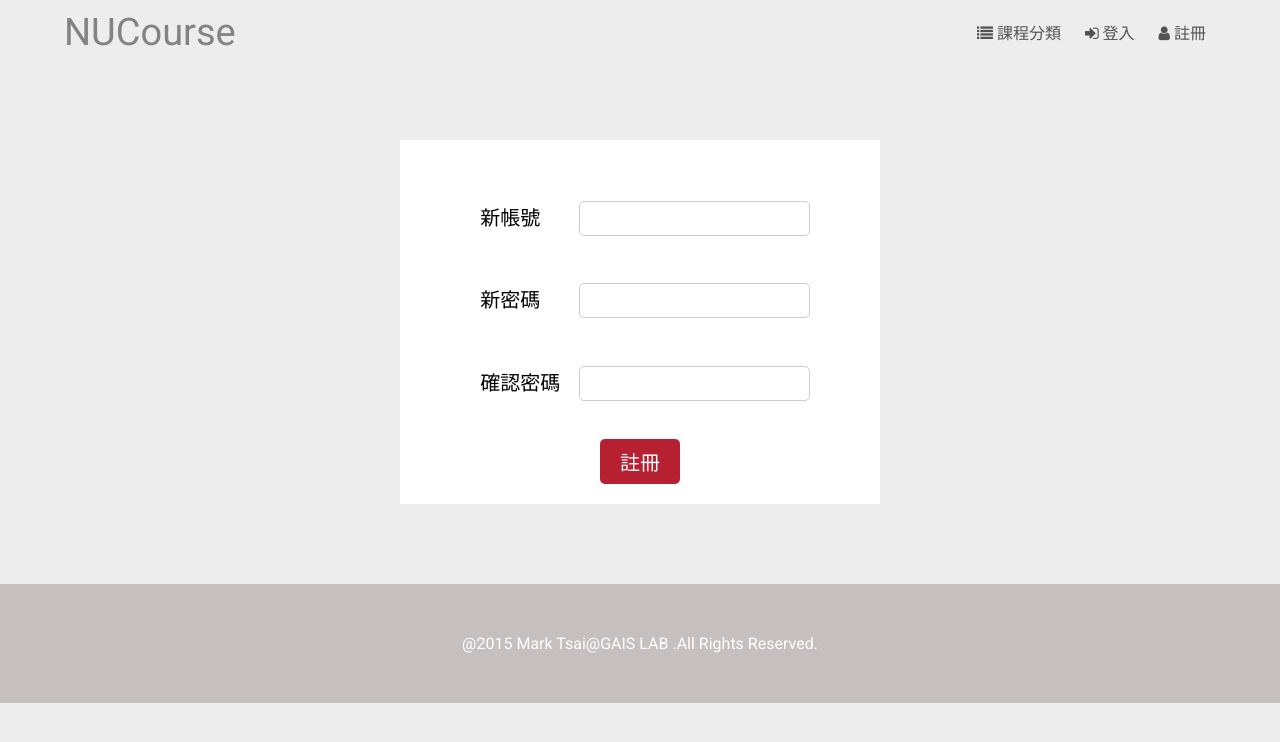
After one commit to domark0721/course, a PHP site: page /register.php in a window 1280 px wide. The commit adds this page. Shown: the top 742 px of the page. Run offline with PHP 8.4, Linux system fonts and the light colour scheme; some libraries are stand-ins or nearby versions.

Commit message:
add userlogin & userRegister

```diff
--- a/css/header.css
+++ b/css/header.css
@@ -45,12 +45,14 @@ html[xmlns] .clearfix {
 
 #headerLogo{
 	float:left;
-	color: #838383;
 	font-size: 38px;
 	display: inline;
 	margin-top: 10px;
 }
-
+#headerLogo a{
+	color: #838383;
+	text-decoration: none;
+}
 #headerBar-nav{
 	float: right;
 	list-style: none;
@@ -66,17 +68,13 @@ html[xmlns] .clearfix {
 	list-style: none;
 }
 
-#headerBar-other:hover{
-	color: #000;
-	/*background-color: rgba(0,0,0,.1);*/
-	transition:all 0.3s ease;
+.headerBar-item a{
+	color: rgba(0,0,0,.65);
+	text-decoration: none;
 }
 
-#headerBar-user{
-	/*background-color: rgba(192,72,36,.5);*/
-}
-#headerBar-user:hover{
-	/*background-color: rgba(192,72,36,.8);*/
+
+.headerBar-item a:hover{
 	color: rgba(0,0,0,1);
 	transition:all 0.3s ease;
 }
--- /dev/null
+++ b/css/login.css
@@ -0,0 +1,51 @@
+.formCard{
+	max-width: 480px;
+	margin: 5em auto;
+	padding: 20px 5px;
+	width:90%;
+	background-color: #fff;
+	box-sizing: border-box;
+}
+.loginLabel{
+	font-size: 25px;
+}
+
+.stackForm{
+	text-align: center;
+	margin-top: 2em;
+}
+
+.stackForm input{
+	display: inline-block;
+	border: 1px solid #ccc;
+	border-radius: 5px;
+	box-sizing: border-box;
+	font-size: 1.2em;
+	padding: 5px 5px;
+	margin-bottom: 2em;
+}
+
+.stackForm label{
+	display: inline-block;
+	text-align: left;
+	font-size: 20px;
+	padding: 10px;
+	width: 18%;
+}
+
+.submitBtn{
+	font-size: 20px;
+	padding:8px 20px;
+	color: #fff;
+	border: 0px;
+	border-radius: 5px;
+	background-color: #209AB6;
+}
+.registerBtn{
+	font-size: 20px;
+	padding:8px 20px;
+	color: #fff;
+	border: 0px;
+	border-radius: 5px;
+	background-color: #B62031;
+}
--- a/header.php
+++ b/header.php
@@ -1,9 +1,10 @@
 <header class="headerBar">
 	<div id="headerContainer">
-		<div id="headerLogo">NUCourse</div>
+		<div id="headerLogo"><a href="index.php">NUCourse</a></div>
 		<ul id="headerBar-nav">
-			<li id="headerBar-other"><i class="fa fa-list"></i> 課程分類</li>
-			<li id="headerBar-user"><i class="fa fa-user"></i> 登入/註冊</li>
+			<li class="headerBar-item"><i class="fa fa-list"></i> 課程分類</li>
+			<li class="headerBar-item"><a href="login.php"><i class="fa fa-sign-in"></i> 登入</a></li>
+			<li class="headerBar-item"><a href="register.php"><i class="fa fa-user"></i> 註冊</a></li>
 		</ul>
 	</div>
 </header>
--- a/index.php
+++ b/index.php
@@ -65,6 +65,7 @@
 					</div>
 			</div>
 		</div>
+		<div>
 		<?php require("footer.php") ?>
 	</body>
 </html>
--- /dev/null
+++ b/register.php
@@ -0,0 +1,29 @@
+<?php
+
+?>
+<!doctype html>
+<html>
+	<head>
+		<?php require("css_com.php") ?>
+		<link type="text/css" rel="stylesheet" href="css/index.css">
+		<link type="text/css" rel="stylesheet" href="css/login.css">
+		<title>NUCourse</title>
+	</head>
+	<body>
+		<?php require("header.php") ?>
+		<main class="main-wrapper clearfix">
+			<div class="formCard">
+					<form class="stackForm" action="" method="POST" >
+						<label for="username">新帳號</label>
+						<input type="text" name="username"><br>
+						<label for="userpwd">新密碼</label>
+						<input type="password" name="userpwd"><br>
+						<label for="userpwdCheck">確認密碼</label>
+						<input type="password" name="userpwdCheck"><br>
+						<button class="registerBtn" type="submit" >註冊</button>
+					</form>
+			</div>
+			<?php require("footer.php") ?>
+		</main>
+	</body>
+</html>
```
Also changed, not shown: login.php (added, +27 -0 lines), template.php (added, +15 -0 lines), test.html (+7 -1 lines).
